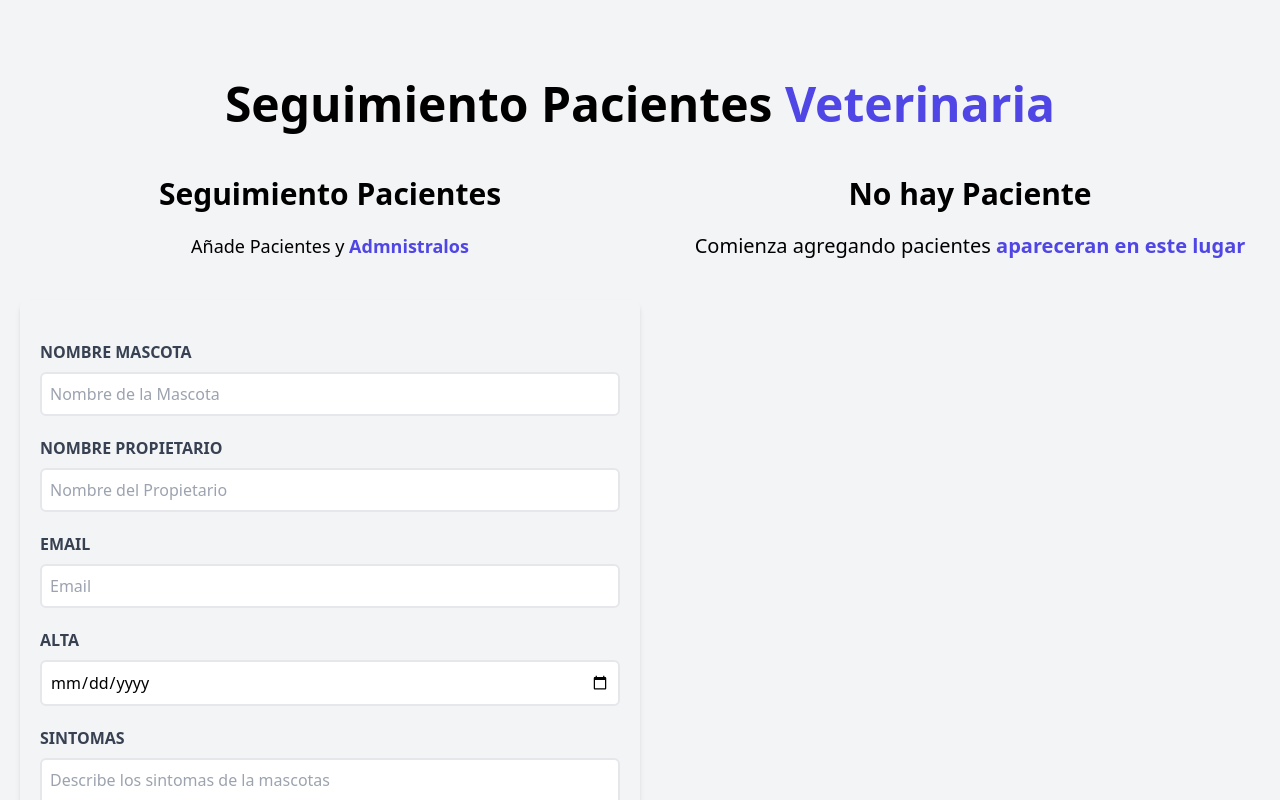
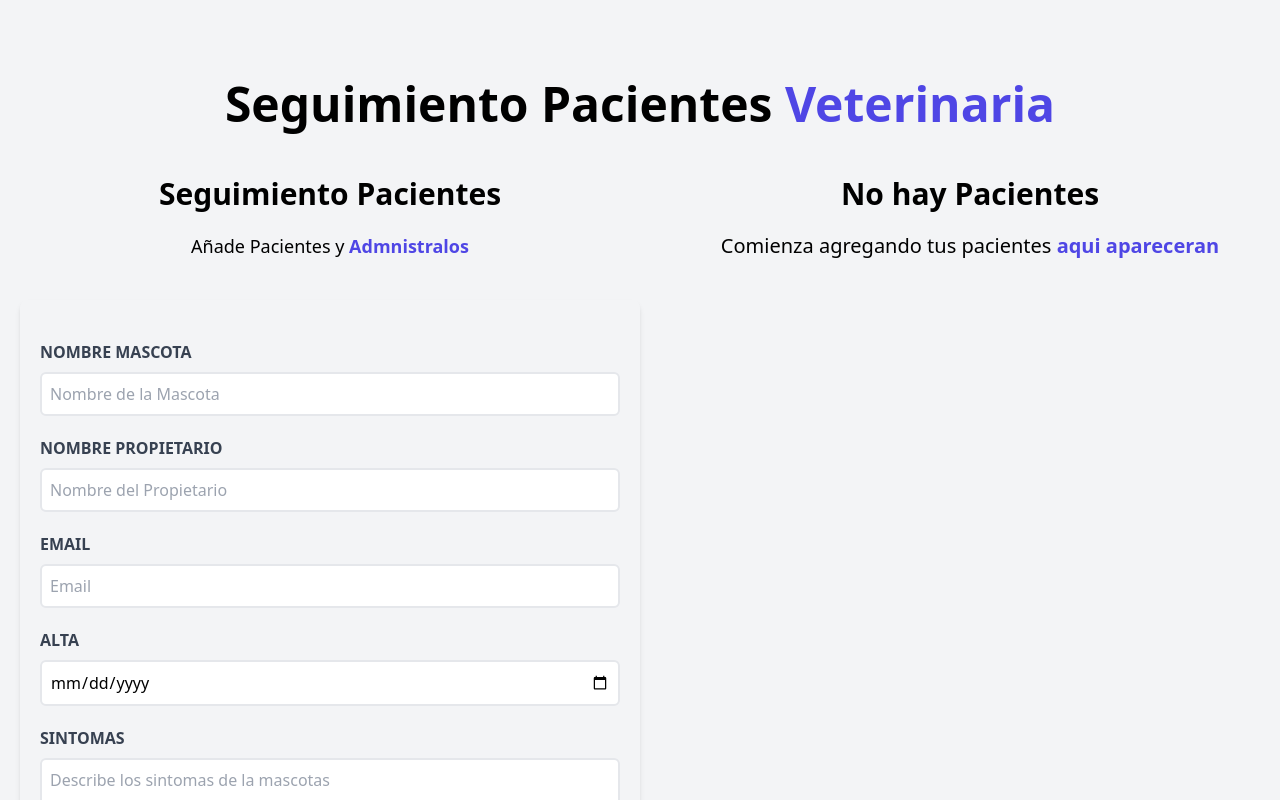
Before and after one commit to CasJuan/CitasReact, a React (Vite) app: page / in a window 1280 px wide. Shown: the top 800 px of the page. Built offline with nearby package versions, Linux system fonts and the light colour scheme.

Commit message:
[MOD] texto del titulo de listado

```diff
--- a/src/components/ListadoPacientes.jsx
+++ b/src/components/ListadoPacientes.jsx
@@ -1,9 +1,6 @@
 import Paciente from "./Paciente"
 
 const ListadoPacientes = ({pacientes}) => {
-
-
-
 
   return (
     <div className="md:w-1/2 lg:w3/5 md:h-screen overflow-scroll">
@@ -27,9 +24,9 @@ const ListadoPacientes = ({pacientes}) => {
         :
 
         <>
-        <h2 className="font-black text-center text-3xl">No hay Paciente</h2>
-        <p className="text-xl mt-5 mb-10 text-center"> Comienza agregando pacientes {''}
-        <span className="text-indigo-600 font-bold ">apareceran en este lugar</span>
+        <h2 className="font-black text-center text-3xl">No hay Pacientes</h2>
+        <p className="text-xl mt-5 mb-10 text-center"> Comienza agregando tus pacientes {''}
+        <span className="text-indigo-600 font-bold ">aqui apareceran</span>
         </p>
         </>
 
```
